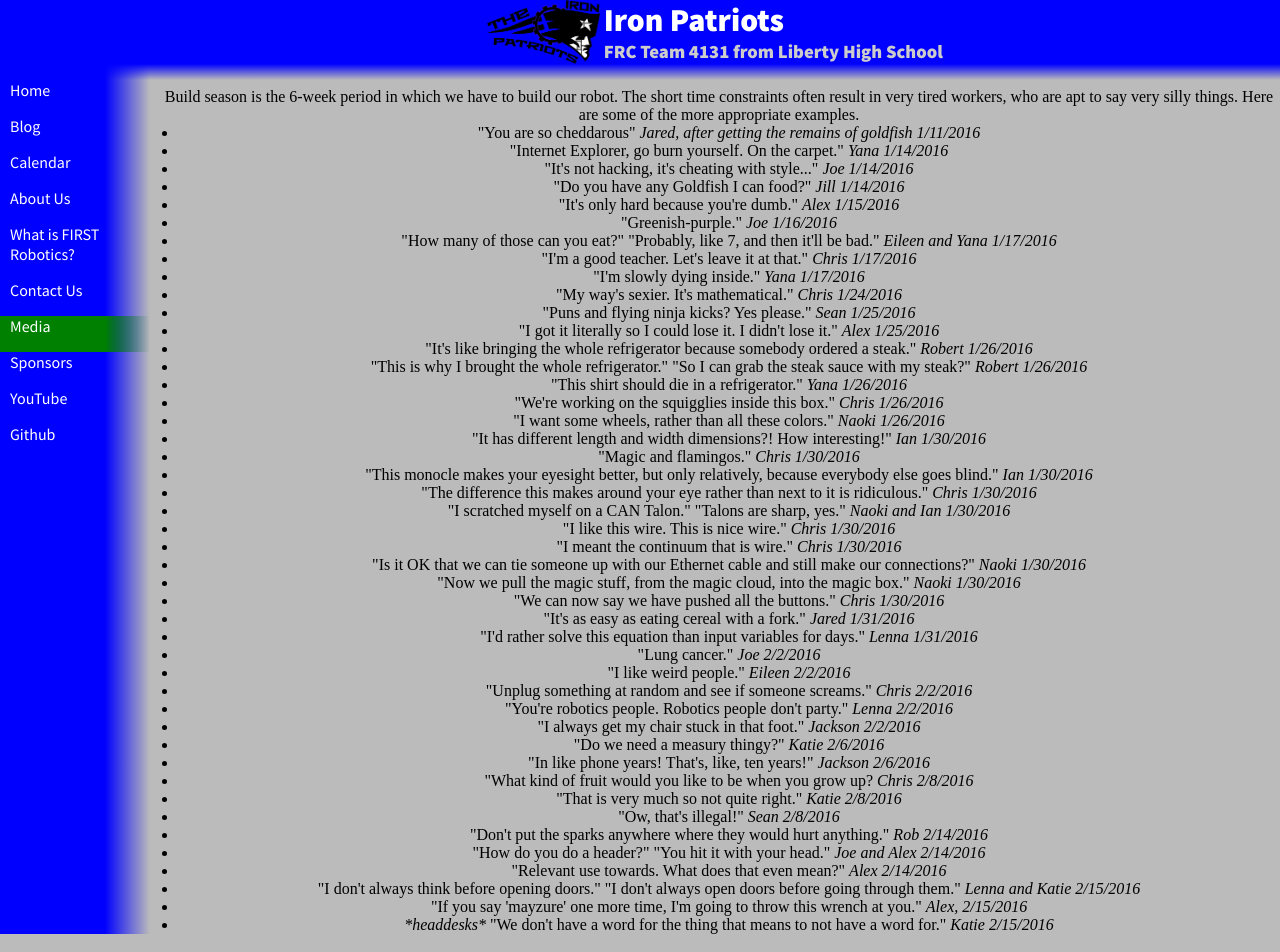
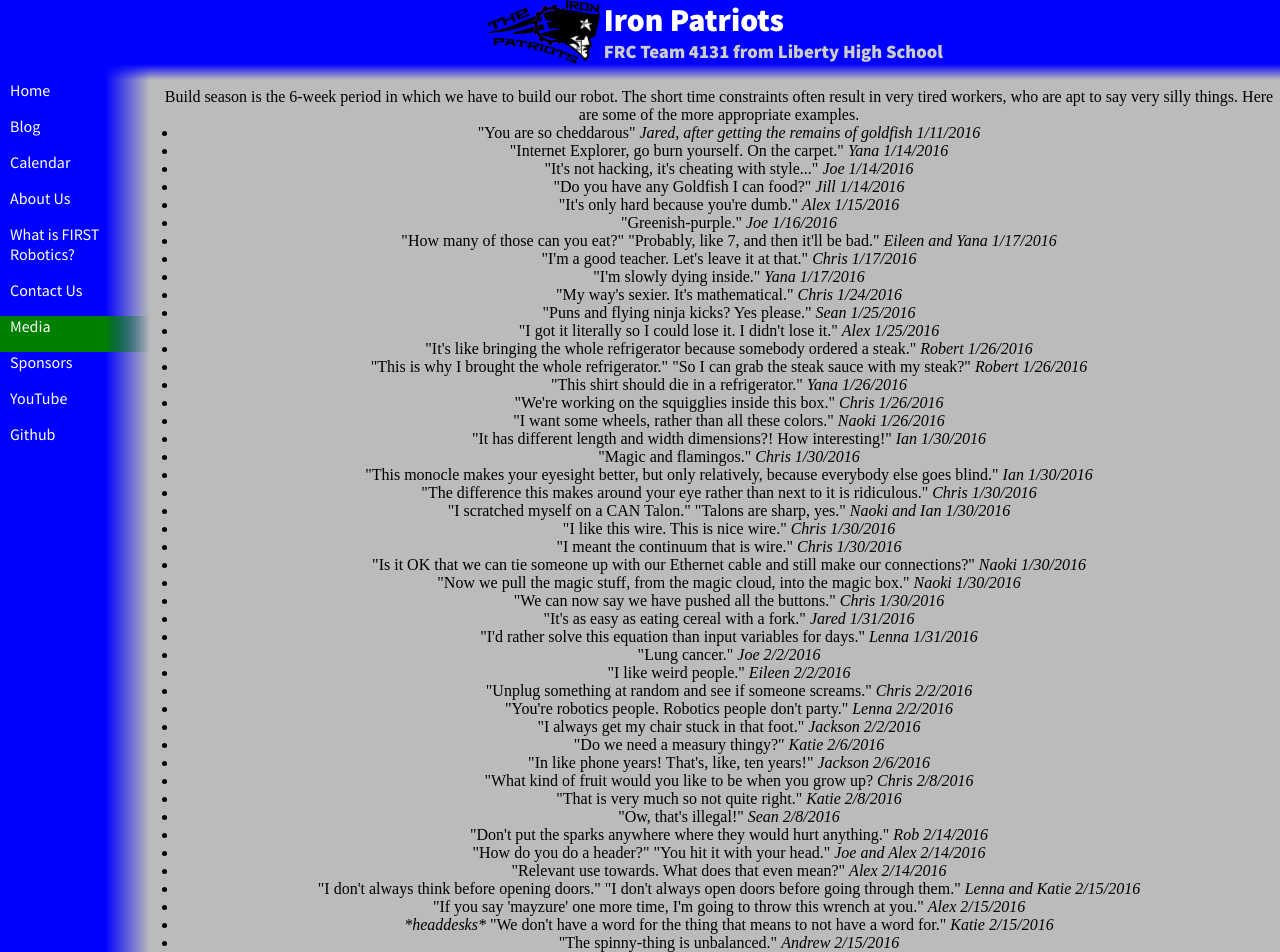
Before and after one commit to katiebugmoon/FRC4131.github.io, a Jekyll site: the page built from media/2016/quotes.html, in a window 1280 px wide. Built offline with Jekyll 4.4.1, drawn with Linux system fonts in a browser that asks for light colours; nearby versions of some CDN libraries.

Commit message:
Update quotes.html

```diff
--- a/media/2016/quotes.html
+++ b/media/2016/quotes.html
@@ -47,7 +47,8 @@ title: Build Season 2016 Quotes
 	<li>"How do you do a header?" "You hit it with your head." <i>Joe and Alex 2/14/2016</i></li>
 	<li>"Relevant use towards. What does that even mean?" <i>Alex 2/14/2016</i></li>
 	<li>"I don't always think before opening doors." "I don't always open doors before going through them." <i>Lenna and Katie 2/15/2016</i></li>
-	<li>"If you say 'mayzure' one more time, I'm going to throw this wrench at you." <i>Alex, 2/15/2016</i></li>
+	<li>"If you say 'mayzure' one more time, I'm going to throw this wrench at you." <i>Alex 2/15/2016</i></li>
 	<li><i>*headdesks* </i>"We don't have a word for the thing that means to not have a word for." <i>Katie 2/15/2016</i></li>
+	<li>"The spinny-thing is unbalanced." <i>Andrew 2/15/2016</i></li>
 </ul>
 <center>
```
